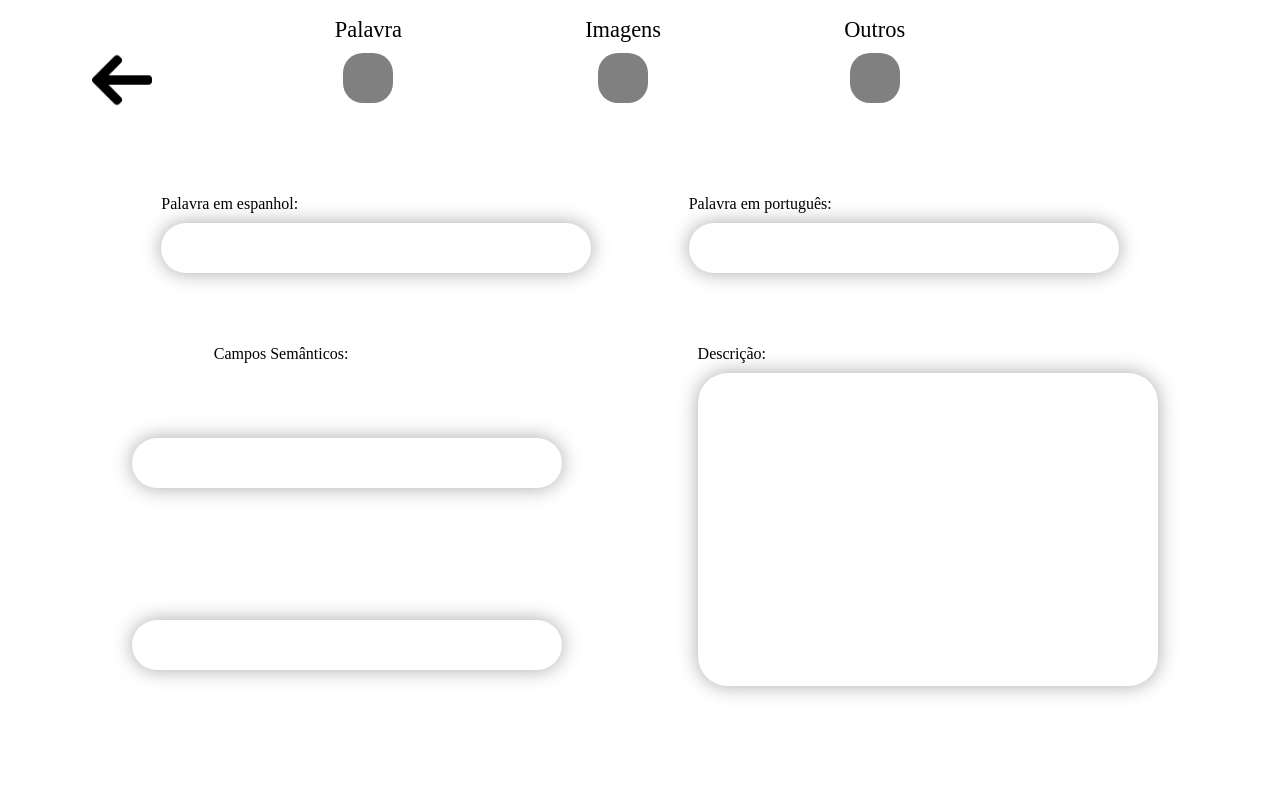
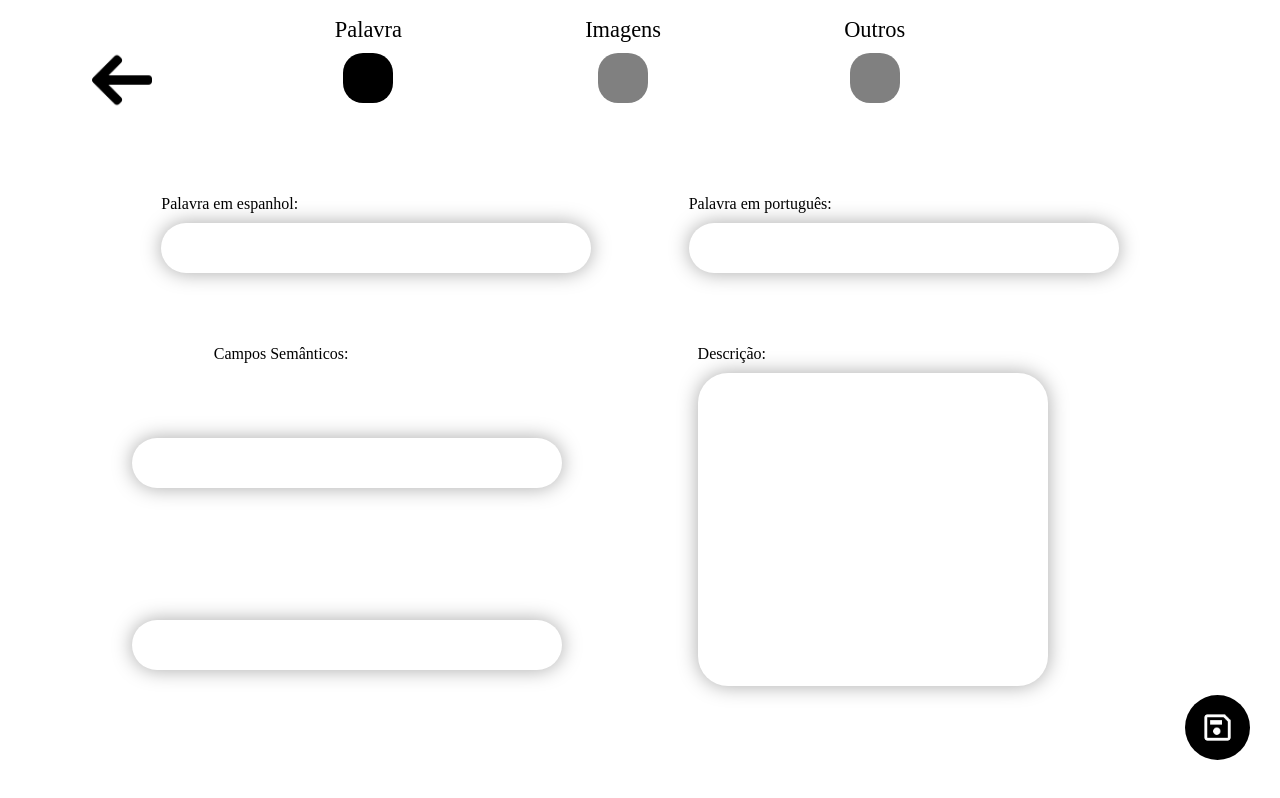
Before and after one commit to alisonnRB/new-palabraria, a React (Create React App) app: page /Moder/palavra/Update in a window 1280 px wide. Built offline with nearby package versions, Linux system fonts and the light colour scheme; a web font is replaced by a local one.

Commit message:
first formularie in function

```diff
--- a/src/output/index.css
+++ b/src/output/index.css
@@ -1261,6 +1261,7 @@ input[type=file] {
   height: 90%;
   width: 90%;
   margin-top: 3%;
+  overflow: hidden;
 }
 .box-form input {
   height: 50px;
@@ -1338,9 +1339,9 @@ input[type=file] {
 }
 .box-form .content-desc #desc {
   min-height: calc(80% - 40px);
-  min-width: calc(100% - 40px);
+  min-width: calc(100% - 150px);
   max-height: calc(80% - 40px);
-  max-width: calc(10% - 40px);
+  max-width: calc(100% - 150px);
   resize: none;
   padding: 20px;
   border: none;
@@ -1349,4 +1350,16 @@ input[type=file] {
   font-size: 1.2em;
 }
 
+.button-save {
+  height: 35px;
+  width: 35px;
+  background: black;
+  border-radius: 50%;
+  position: fixed;
+  bottom: 40px;
+  right: 30px;
+  padding: 15px;
+  cursor: pointer;
+}
+
 /*# sourceMappingURL=index.css.map */
--- a/src/page/update/index.jsx
+++ b/src/page/update/index.jsx
@@ -12,6 +12,8 @@ export default function Update() {
 
     const [type, setType] = useState('');
     const [wordId, setWordId] = useState(null)
+
+    const [op, setOp] = useState(1);
 
     const search = async () => {
         try {
@@ -66,17 +68,17 @@ export default function Update() {
 
                 <div className="option">
                     <p>Palavra</p>
-                    <div className="bt-op"></div>
+                    <div className="bt-op" onClick={()=>{setOp(1)}} style={op == 1 ? {background: "black"} : null}></div>
                 </div>
 
                 <div className="option">
                     <p>Imagens</p>
-                    <div className="bt-op"></div>
+                    <div className="bt-op" onClick={()=>{setOp(2)}} style={op == 2 ? {background: "black"} : null}></div>
                 </div>
 
                 <div className="option">
                     <p>Outros</p>
-                    <div className="bt-op"></div>
+                    <div className="bt-op" onClick={()=>{setOp(3)}} style={op == 3 ? {background: "black"} : null}></div>
                 </div>
 
                 <div className="not-visible"></div>
@@ -84,7 +86,7 @@ export default function Update() {
 
             <div className="update-content">
 
-                <Word infos={infos}/>
+                {op == 1 ? <Word infos={infos} type={type}/> : null }
 
             </div>
 
--- a/src/page/update/word/index.jsx
+++ b/src/page/update/word/index.jsx
@@ -1,5 +1,7 @@
 import React, { useState, useEffect } from "react";
 import axios from "axios";
+
+import save from '../../../drawble/save.png';
 
 export default function Word(props) {
     const [palavraPT, setPalavraPT] = useState('');
@@ -8,15 +10,51 @@ export default function Word(props) {
     const [campo2, setcampo2] = useState('');
     const [desc, setDesc] = useState('');
 
-    useEffect(()=>{
-        if(props && props.infos){
+    useEffect(() => {
+        if (props && props.infos) {
             setPalavraEN(props.infos.palavra);
             setPalavraPT(props.infos.traducao);
             setcampo1(props.infos.classificacao1);
             setcampo2(props.infos.classificacao2);
             setDesc(props.infos.descricao);
         }
-    },[props])
+    }, [props])
+
+
+    const Update = async () => {
+        try {
+            const form = {
+                "mode": 1,
+                "id": props.infos.id,
+                "type": props.type,
+                "palavra": palavraEN,
+                "traducao": palavraPT,
+                "campo1": campo1,
+                "campo2": campo2,
+                "desc": desc
+            }
+
+            const formData = new FormData;
+            formData.append("form", JSON.stringify(form))
+
+            const response = await axios.post(`http://localhost/src/controls/update.php`, formData,
+                {
+                    headers: {
+                        'Content-Type': 'multipart/form-data',
+                    }
+                });
+
+            if (response.data.ok) {
+                console.log("saved")
+            } else {
+                console.log("not saved")
+            }
+        } catch (error) {
+            console.log("houve erro na requisiçao")
+        }
+
+
+    }
 
     return (
         <form className="box-form">
@@ -26,12 +64,12 @@ export default function Word(props) {
                         <label htmlFor="ESpalavra">Palavra em espanhol:</label>
 
                     </span>
-                    <input type="text" id="ESpalavra" value={palavraEN} onChange={(e)=>{setPalavraEN(e.target.value)}}/>
+                    <input type="text" id="ESpalavra" value={palavraEN} onChange={(e) => { setPalavraEN(e.target.value) }} />
                 </span>
 
                 <span>
                     <label htmlFor="PTpalavra">Palavra em português:</label>
-                    <input type="text" id="PTpalavra" value={palavraPT} onChange={(e)=>{setPalavraPT(e.target.value)}}/>
+                    <input type="text" id="PTpalavra" value={palavraPT} onChange={(e) => { setPalavraPT(e.target.value) }} />
                 </span>
             </span>
 
@@ -42,18 +80,20 @@ export default function Word(props) {
                     <label htmlFor="semantic">Campos Semânticos:</label>
 
                     <span>
-                        <input type="text" id="semantic" value={campo1} onChange={(e)=>{setcampo1(e.target.value)}}/>
+                        <input type="text" id="semantic" value={campo1} onChange={(e) => { setcampo1(e.target.value) }} />
 
-                        <input type="text" value={campo2} onChange={(e)=>{setcampo2(e.target.value)}}/>
+                        <input type="text" value={campo2} onChange={(e) => { setcampo2(e.target.value) }} />
 
                     </span>
                 </span>
 
                 <span className="content-desc">
                     <label htmlFor="desc">Descrição: </label>
-                    <textarea id="desc" value={desc} onChange={(e)=>{setDesc(e.target.value)}}></textarea>
+                    <textarea id="desc" value={desc} onChange={(e) => { setDesc(e.target.value) }}></textarea>
                 </span>
             </span>
+
+            <img src={save} className="button-save" onClick={()=>{Update()}}/>
 
         </form>
     );
--- a/src/sass/updatePage.sass
+++ b/src/sass/updatePage.sass
@@ -46,6 +46,7 @@
     height: 90%
     width: 90%
     margin-top: 3%
+    overflow: hidden
 
     input
         height: 50px
@@ -123,12 +124,24 @@
 
         #desc
             min-height: calc( 80% - 40px )
-            min-width: calc( 100% - 40px )
+            min-width: calc( 100% - 150px )
             max-height: calc( 80% - 40px )
-            max-width: calc( 10% - 40px )
+            max-width: calc( 100% - 150px )
             resize: none
             padding: 20px
             border: none
             border-radius: 30px
             box-shadow: 0px 0px 20px 0px #00000057
             font-size: 1.2em
+
+
+.button-save
+    height: 35px
+    width: 35px
+    background: black
+    border-radius: 50%
+    position: fixed
+    bottom: 40px
+    right: 30px
+    padding: 15px
+    cursor: pointer
```
Also changed, not shown: src/drawble/save.png (added), 1 other file (tests, documents, lock files or other folders).
